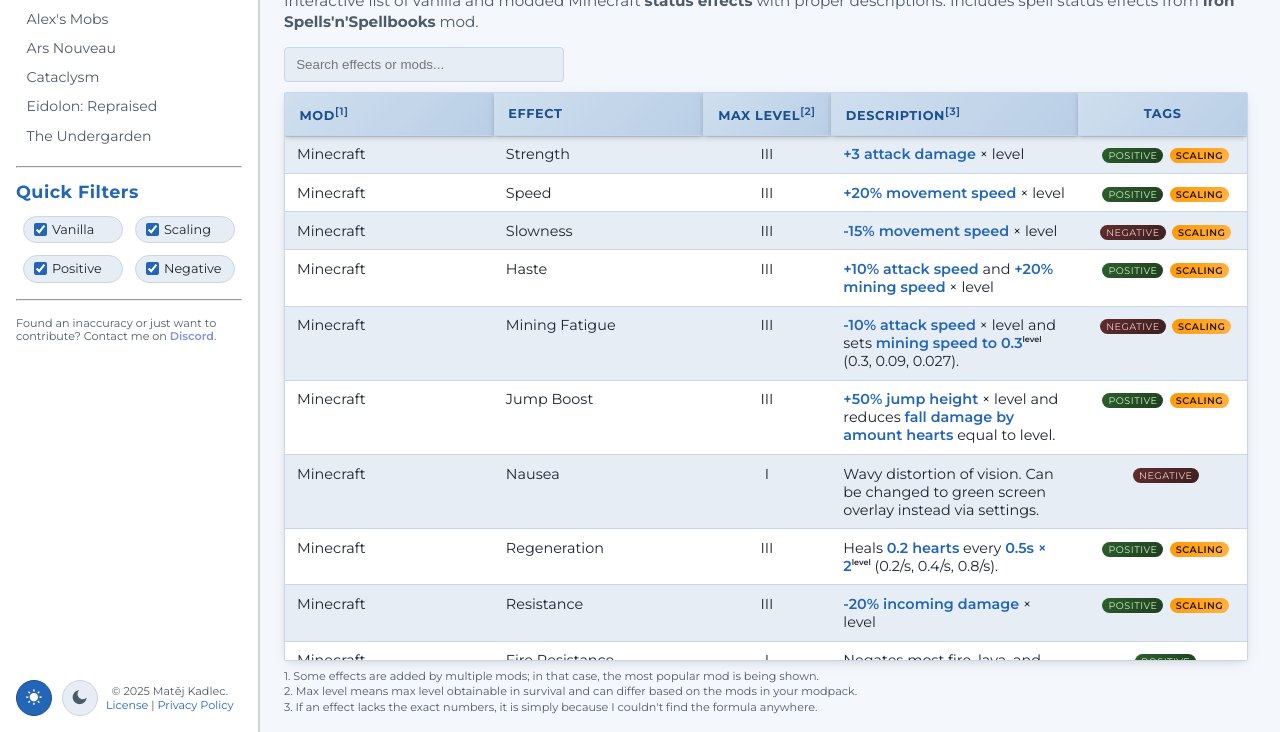
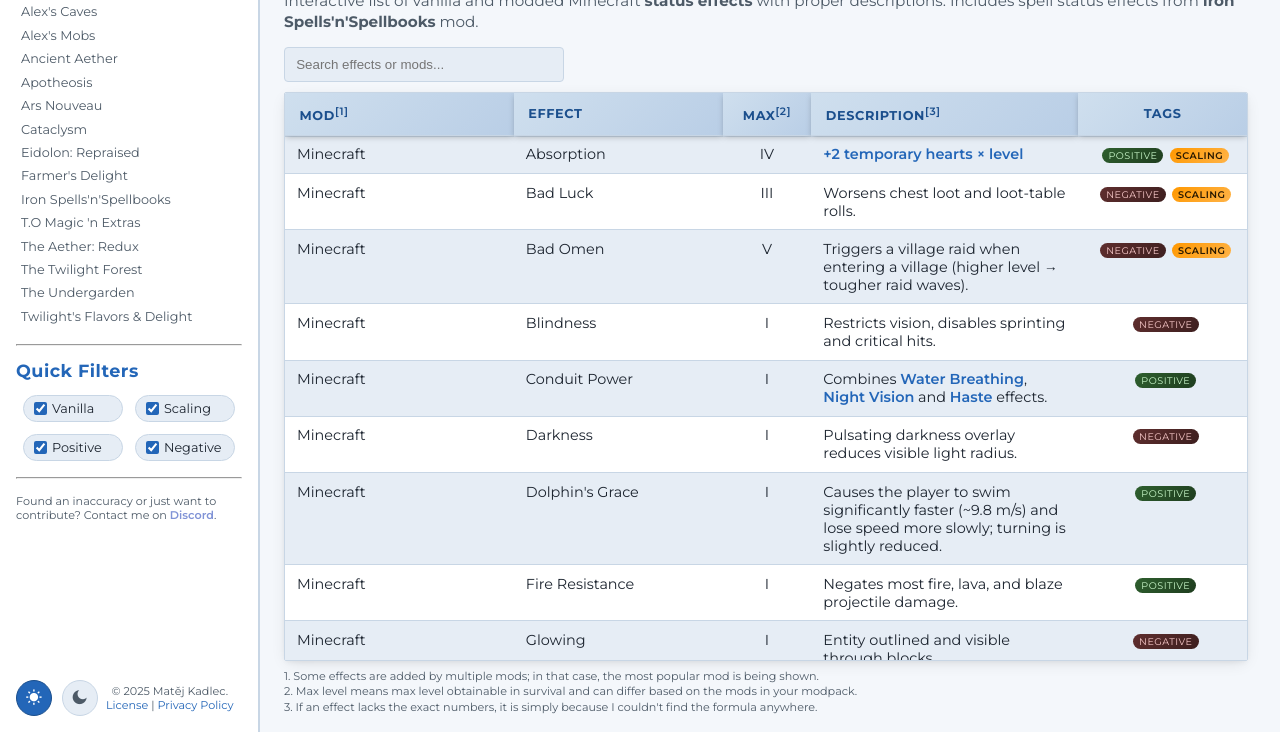
Before and after one commit to matejkadlec/minecraft-status-effects, a plain HTML site: page index.html in a window 1280 px wide. Shown: the part 68-800 px from the top of the page. Drawn offline with nearby package versions, Linux system fonts and the light colour scheme.

Commit message:
Added new mods with a few effects, deploy and instructions files.

```diff
--- a/css/navigation.css
+++ b/css/navigation.css
@@ -22,7 +22,7 @@ aside#nav {
 #nav h1:nth-of-type(1) {
   margin-bottom: 0.5rem;
 }
-#nav h1:nth-of-type(2) {
+#nav h1:not(:first-of-type) {
   margin-top: 0.85rem;
 }
 #nav .quick-filters {
@@ -72,19 +72,15 @@ aside#nav {
 }
 #mod-nav li a {
   display: block;
-  padding: 0.35rem 0.6rem 0.4rem;
+  padding: 0.25rem;
   text-decoration: none;
   color: var(--text-dim);
   border: 1px solid transparent;
   border-radius: 6px;
-  font-size: 0.88rem;
+  font-size: 0.8rem;
   line-height: 1.05;
   position: relative;
   transition: 0.3s;
-}
-#mod-nav li:last-child a {
-  padding-top: 0.45rem;
-  padding-bottom: 0.3rem;
 }
 #mod-nav li a:focus-visible {
   outline: 2px solid var(--header);
@@ -99,7 +95,7 @@ aside#nav {
 /* Loading placeholder inside nav */
 .nav-loading {
   width: 226px;
-  height: 188.59px;
+  height: 367.33px;
   display: flex;
   align-items: center;
   justify-content: center;
--- a/css/table.css
+++ b/css/table.css
@@ -147,9 +147,9 @@
 #effects-table thead th:nth-child(1),
 #effects-table tbody td:nth-child(1) {
   box-sizing: content-box;
-  min-width: 180px;
-  max-width: 180px;
-  width: 180px;
+  min-width: 200px;
+  max-width: 200px;
+  width: 200px;
   overflow: hidden;
 }
 #effects-table thead th:nth-child(2),
@@ -163,9 +163,9 @@
 #effects-table thead th:nth-child(3),
 #effects-table tbody td:nth-child(3) {
   box-sizing: content-box;
-  min-width: 100px;
-  max-width: 100px;
-  width: 100px;
+  min-width: 60px;
+  max-width: 60px;
+  width: 60px;
   overflow: hidden;
   text-align: center;
 }
--- a/data/effects.json
+++ b/data/effects.json
@@ -3,84 +3,66 @@
   "effects": [
     {
       "mod": "Minecraft",
-      "id": "minecraft-strength",
-      "effect": "Strength",
-      "maxLevel": "III",
+      "id": "minecraft-absorption",
+      "effect": "Absorption",
+      "maxLevel": "IV",
       "type": "positive",
       "tags": ["positive", "scaling"],
-      "description": "<b>+3 attack damage</b> × level"
+      "description": "<b>+2 temporary hearts × level</b>"
     },
     {
       "mod": "Minecraft",
-      "id": "minecraft-speed",
-      "effect": "Speed",
+      "id": "minecraft-bad-luck",
+      "effect": "Bad Luck",
       "maxLevel": "III",
-      "type": "positive",
-      "tags": ["positive", "scaling"],
-      "description": "<b>+20% movement speed</b> × level"
+      "type": "negative",
+      "tags": ["negative", "scaling"],
+      "description": "Worsens chest loot and loot-table rolls."
     },
     {
       "mod": "Minecraft",
-      "id": "minecraft-slowness",
-      "effect": "Slowness",
-      "maxLevel": "III",
+      "id": "minecraft-bad-omen",
+      "effect": "Bad Omen",
+      "maxLevel": "V",
       "type": "negative",
       "tags": ["negative", "scaling"],
-      "description": "<b>-15% movement speed</b> × level"
+      "description": "Triggers a village raid when entering a village (higher level → tougher raid waves)."
     },
     {
       "mod": "Minecraft",
-      "id": "minecraft-haste",
-      "effect": "Haste",
-      "maxLevel": "III",
-      "type": "positive",
-      "tags": ["positive", "scaling"],
-      "description": "<b>+10% attack speed</b> and <b>+20% mining speed</b> × level"
+      "id": "minecraft-blindness",
+      "effect": "Blindness",
+      "maxLevel": "I",
+      "type": "negative",
+      "tags": ["negative"],
+      "description": "Restricts vision, disables sprinting and critical hits."
     },
     {
       "mod": "Minecraft",
-      "id": "minecraft-mining-fatigue",
-      "effect": "Mining Fatigue",
-      "maxLevel": "III",
-      "type": "negative",
-      "tags": ["negative", "scaling"],
-      "description": "<b>-10% attack speed</b> × level and sets <b>mining speed to 0.3</b>^level (0.3, 0.09, 0.027)."
+      "id": "minecraft-conduit-power",
+      "effect": "Conduit Power",
+      "maxLevel": "I",
+      "type": "positive",
+      "tags": ["positive"],
+      "description": "Combines <b>Water Breathing</b>, <b>Night Vision</b> and <b>Haste</b> effects."
     },
     {
       "mod": "Minecraft",
-      "id": "minecraft-jump-boost",
-      "effect": "Jump Boost",
-      "maxLevel": "III",
-      "type": "positive",
-      "tags": ["positive", "scaling"],
-      "description": "<b>+50% jump height</b> × level and reduces <b>fall damage by amount hearts</b> equal to level."
+      "id": "minecraft-darkness",
+      "effect": "Darkness",
+      "maxLevel": "I",
+      "type": "negative",
+      "tags": ["negative"],
+      "description": "Pulsating darkness overlay reduces visible light radius."
     },
     {
       "mod": "Minecraft",
-      "id": "minecraft-nausea",
-      "effect": "Nausea",
+      "id": "minecraft-dolphins-grace",
+      "effect": "Dolphin's Grace",
       "maxLevel": "I",
-      "type": "negative",
-      "tags": ["negative"],
-      "description": "Wavy distortion of vision. Can be changed to green screen overlay instead via settings."
-    },
-    {
-      "mod": "Minecraft",
-      "id": "minecraft-regeneration",
-      "effect": "Regeneration",
-      "maxLevel": "III",
       "type": "positive",
-      "tags": ["positive", "scaling"],
-      "description": "Heals <b>0.2 hearts</b> every <b>0.5s × 2</b>^level (0.2/s, 0.4/s, 0.8/s)."
-    },
-    {
-      "mod": "Minecraft",
-      "id": "minecraft-resistance",
-      "effect": "Resistance",
-      "maxLevel": "III",
-      "type": "positive",
-      "tags": ["positive", "scaling"],
-      "description": "<b>-20% incoming damage</b> × level"
+      "tags": ["positive"],
+      "description": "Causes the player to swim significantly faster (~9.8 m/s) and lose speed more slowly; turning is slightly reduced."
     },
     {
       "mod": "Minecraft",
@@ -93,12 +75,39 @@
     },
     {
       "mod": "Minecraft",
-      "id": "minecraft-water-breathing",
-      "effect": "Water Breathing",
+      "id": "minecraft-glowing",
+      "effect": "Glowing",
       "maxLevel": "I",
+      "type": "negative",
+      "tags": ["negative"],
+      "description": "Entity outlined and visible through blocks."
+    },
+    {
+      "mod": "Minecraft",
+      "id": "minecraft-haste",
+      "effect": "Haste",
+      "maxLevel": "III",
       "type": "positive",
-      "tags": ["positive"],
-      "description": "Prevents air loss underwater."
+      "tags": ["positive", "scaling"],
+      "description": "<b>+10% attack speed</b> and <b>+20% mining speed × level</b>"
+    },
+    {
+      "mod": "Minecraft",
+      "id": "minecraft-hero-of-the-village",
+      "effect": "Hero of the Village",
+      "maxLevel": "V",
+      "type": "positive",
+      "tags": ["positive", "scaling"],
+      "description": "Villagers discount trades and give gifts (higher level → bigger discounts and more gifts)."
+    },
+    {
+      "mod": "Minecraft",
+      "id": "minecraft-hunger",
+      "effect": "Hunger",
+      "maxLevel": "III",
+      "type": "negative",
+      "tags": ["negative", "scaling"],
+      "description": "Increases exhaustion rate (higher level → faster food depletion)."
     },
     {
       "mod": "Minecraft",
@@ -111,75 +120,12 @@
     },
     {
       "mod": "Minecraft",
-      "id": "minecraft-blindness",
-      "effect": "Blindness",
-      "maxLevel": "I",
-      "type": "negative",
-      "tags": ["negative"],
-      "description": "Restricts vision, disables sprinting and critical hits."
-    },
-    {
-      "mod": "Minecraft",
-      "id": "minecraft-night-vision",
-      "effect": "Night Vision",
-      "maxLevel": "I",
-      "type": "positive",
-      "tags": ["positive"],
-      "description": "Brightens dark areas and underwater vision."
-    },
-    {
-      "mod": "Minecraft",
-      "id": "minecraft-hunger",
-      "effect": "Hunger",
+      "id": "minecraft-jump-boost",
+      "effect": "Jump Boost",
       "maxLevel": "III",
-      "type": "negative",
-      "tags": ["negative", "scaling"],
-      "description": "Increases exhaustion rate (higher level → faster food depletion)."
-    },
-    {
-      "mod": "Minecraft",
-      "id": "minecraft-weakness",
-      "effect": "Weakness",
-      "maxLevel": "III",
-      "type": "negative",
-      "tags": ["negative", "scaling"],
-      "description": "<b>-4 attack damage</b> × level"
-    },
-    {
-      "mod": "Minecraft",
-      "id": "minecraft-poison",
-      "effect": "Poison",
-      "maxLevel": "II",
-      "type": "negative",
-      "tags": ["negative", "scaling"],
-      "description": "Damages over time leaving entity alive at half a heart (higher level → faster ticks)."
-    },
-    {
-      "mod": "Minecraft",
-      "id": "minecraft-wither",
-      "effect": "Wither",
-      "maxLevel": "II",
-      "type": "negative",
-      "tags": ["negative", "scaling"],
-      "description": "Damages over time and darkens hearts (higher level → faster ticks and more damage)."
-    },
-    {
-      "mod": "Minecraft",
-      "id": "minecraft-absorption",
-      "effect": "Absorption",
-      "maxLevel": "IV",
       "type": "positive",
       "tags": ["positive", "scaling"],
-      "description": "<b>+2 temporary hearts</b> × level"
-    },
-    {
-      "mod": "Minecraft",
-      "id": "minecraft-glowing",
-      "effect": "Glowing",
-      "maxLevel": "I",
-      "type": "negative",
-      "tags": ["negative"],
-      "description": "Entity outlined and visible through blocks."
+      "description": "<b>+50% jump height × level</b> and reduces <b>fall damage by level hearts</b>."
     },
     {
       "mod": "Minecraft",
@@ -201,12 +147,57 @@
     },
     {
       "mod": "Minecraft",
-      "id": "minecraft-bad-luck",
-      "effect": "Bad Luck",
+      "id": "minecraft-mining-fatigue",
+      "effect": "Mining Fatigue",
       "maxLevel": "III",
       "type": "negative",
       "tags": ["negative", "scaling"],
-      "description": "Worsens chest loot and loot-table rolls."
+      "description": "<b>-10% attack speed × level</b> and sets <b>mining speed to 0.3^level</b> (0.3 / 0.09 / 0.027)."
+    },
+    {
+      "mod": "Minecraft",
+      "id": "minecraft-nausea",
+      "effect": "Nausea",
+      "maxLevel": "I",
+      "type": "negative",
+      "tags": ["negative"],
+      "description": "Wavy distortion of vision. Can be changed to green screen overlay instead via settings."
+    },
+    {
+      "mod": "Minecraft",
+      "id": "minecraft-night-vision",
+      "effect": "Night Vision",
+      "maxLevel": "I",
+      "type": "positive",
+      "tags": ["positive"],
+      "description": "Brightens dark areas and underwater vision."
+    },
+    {
+      "mod": "Minecraft",
+      "id": "minecraft-poison",
+      "effect": "Poison",
+      "maxLevel": "II",
+      "type": "negative",
+      "tags": ["negative", "scaling"],
+      "description": "Damages over time leaving entity alive at half a heart (higher level → faster ticks)."
+    },
+    {
+      "mod": "Minecraft",
+      "id": "minecraft-regeneration",
+      "effect": "Regeneration",
+      "maxLevel": "III",
+      "type": "positive",
+      "tags": ["positive", "scaling"],
+      "description": "Heals <b>0.2 hearts</b> every <b>0.5 × 2^level</b> seconds (0.2 / 0.4 / 0.8)."
+    },
+    {
+      "mod": "Minecraft",
+      "id": "minecraft-resistance",
+      "effect": "Resistance",
+      "maxLevel": "III",
+      "type": "positive",
+      "tags": ["positive", "scaling"],
+      "description": "<b>-20% incoming damage × level</b>"
     },
     {
       "mod": "Minecraft",
@@ -219,50 +210,68 @@
     },
     {
       "mod": "Minecraft",
-      "id": "minecraft-conduit-power",
-      "effect": "Conduit Power",
+      "id": "minecraft-slowness",
+      "effect": "Slowness",
+      "maxLevel": "III",
+      "type": "negative",
+      "tags": ["negative", "scaling"],
+      "description": "<b>-15% movement speed × level</b>"
+    },
+    {
+      "mod": "Minecraft",
+      "id": "minecraft-speed",
+      "effect": "Speed",
+      "maxLevel": "III",
+      "type": "positive",
+      "tags": ["positive", "scaling"],
+      "description": "<b>+20% movement speed × level</b>"
+    },
+    {
+      "mod": "Minecraft",
+      "id": "minecraft-strength",
+      "effect": "Strength",
+      "maxLevel": "III",
+      "type": "positive",
+      "tags": ["positive", "scaling"],
+      "description": "<b>+3 attack damage × level</b>"
+    },
+    {
+      "mod": "Minecraft",
+      "id": "minecraft-water-breathing",
+      "effect": "Water Breathing",
       "maxLevel": "I",
       "type": "positive",
       "tags": ["positive"],
-      "description": "Combines Water Breathing, Night Vision and Haste (underwater) effects."
+      "description": "Prevents air loss underwater."
     },
     {
       "mod": "Minecraft",
-      "id": "minecraft-dolphins-grace",
-      "effect": "Dolphin's Grace",
-      "maxLevel": "I",
-      "type": "positive",
-      "tags": ["positive"],
-      "description": "Greatly boosts swim speed."
+      "id": "minecraft-weakness",
+      "effect": "Weakness",
+      "maxLevel": "III",
+      "type": "negative",
+      "tags": ["negative", "scaling"],
+      "description": "<b>-4 attack damage × level</b>"
     },
     {
       "mod": "Minecraft",
-      "id": "minecraft-bad-omen",
-      "effect": "Bad Omen",
-      "maxLevel": "V",
+      "id": "minecraft-wither",
+      "effect": "Wither",
+      "maxLevel": "II",
       "type": "negative",
       "tags": ["negative", "scaling"],
-      "description": "Triggers a village raid when entering a village (higher level → tougher raid waves)."
-    },
-    {
-      "mod": "Minecraft",
-      "id": "minecraft-hero-of-the-village",
-      "effect": "Hero of the Village",
-      "maxLevel": "V",
-      "type": "positive",
-      "tags": ["positive", "scaling"],
-      "description": "Villagers discount trades and give gifts (higher level → bigger discounts and more gifts)."
-    },
-    {
-      "mod": "Minecraft",
-      "id": "minecraft-darkness",
-      "effect": "Darkness",
-      "maxLevel": "I",
-      "type": "negative",
-      "tags": ["negative"],
-      "description": "Pulsating darkness overlay reduces visible light radius."
+      "description": "Damages over time and darkens hearts (higher level → faster ticks and more damage)."
     },
 
+    {
+      "mod": "Alex's Caves",
+      "id": "alexs-caves-irradiated",
+      "effect": "Irradiated",
+      "maxLevel": "IV",
+      "type": "negative",
+      "tags": ["negative", "scaling"],
+      "description": "Prevents natural regeneration. Level II+ additionally deals periodic damage (higher level → more damage)."
+    },
     {
       "mod": "Alex's Mobs",
       "id": "alexs-mobs-bug-pheromones",
@@ -283,12 +292,21 @@
     },
     {
       "mod": "Alex's Mobs",
+      "id": "alexs-mobs-exsanguination",
+      "effect": "Exsanguination",
+      "maxLevel": "II",
+      "type": "negative",
+      "tags": ["negative", "scaling"],
+      "description": "Bleeding damage over time (higher level → faster ticks)."
+    },
+    {
+      "mod": "Alex's Mobs",
       "id": "alexs-mobs-knockback-resistance",
       "effect": "Knockback Resistance",
       "maxLevel": "II",
       "type": "positive",
       "tags": ["positive", "scaling"],
-      "description": "Grants 50% × level knockback resistance."
+      "description": "Grants <b>50% × level</b> knockback resistance."
     },
     {
       "mod": "Alex's Mobs",
@@ -319,22 +337,57 @@
     },
     {
       "mod": "Alex's Mobs",
-      "id": "alexs-mobs-exsanguination",
-      "effect": "Exsanguination",
+      "id": "alexs-mobs-tigers-blessing",
+      "effect": "Tiger's Blessing",
+      "maxLevel": "I",
+      "type": "positive",
+      "tags": ["positive"],
+      "description": "Tigers become friendly, assist the player in combat, and are breedable; ends early if the player attacks a tiger."
+    },
+    {
+      "mod": "Ancient Aether",
+      "id": "ancient-aether-divine-protection",
+      "effect": "Divine Protection",
+      "maxLevel": "I",
+      "type": "positive",
+      "tags": ["positive"],
+      "description": "Grants <b>+3 armor toughness</b>. Gained when using Divine tools on effective blocks; time stacks up to 15 min."
+    },
+    {
+      "mod": "Ancient Aether",
+      "id": "ancient-aether-natures-boost",
+      "effect": "Nature's Boost",
+      "maxLevel": "I",
+      "type": "positive",
+      "tags": ["positive"],
+      "description": "Applies bonemeal effect to blocks beneath the player periodically."
+    },
+    {
+      "mod": "Apotheosis",
+      "id": "apotheosis-ancient-knowledge",
+      "effect": "Ancient Knowledge",
+      "maxLevel": "II",
+      "type": "positive",
+      "tags": ["positive", "scaling"],
+      "description": "Increases experience gained from kills and mining by <b>4^level</b> (4× / 16×)."
+    },
+    {
+      "mod": "Apotheosis",
+      "id": "apotheosis-bad-voodoo",
+      "effect": "Bad Voodoo",
       "maxLevel": "II",
       "type": "negative",
       "tags": ["negative", "scaling"],
-      "description": "Bleeding damage over time (higher level → faster ticks)."
+      "description": "Deals <b>2 × level</b> magic damage per second."
     },
-
     {
-      "mod": "Ars Nouveau",
-      "id": "ars-nouveau-recovery",
-      "effect": "Recovery",
-      "maxLevel": "III",
+      "mod": "Apotheosis",
+      "id": "apotheosis-flying",
+      "effect": "Flying",
+      "maxLevel": "I",
       "type": "positive",
-      "tags": ["positive", "scaling"],
-      "description": "Amplifies all healing received."
+      "tags": ["positive"],
+      "description": "Grants creative-style flight for the duration."
     },
     {
       "mod": "Ars Nouveau",
@@ -343,7 +396,7 @@
       "maxLevel": "V",
       "type": "negative",
       "tags": ["negative", "scaling"],
-      "description": "Causes entity to explode after delay (higher level → ber explosion and shorter fuse)."
+      "description": "Causes entity to explode after delay (higher level → bigger explosion and shorter fuse)."
     },
     {
       "mod": "Ars Nouveau",
@@ -353,6 +406,15 @@
       "type": "negative",
       "tags": ["negative"],
       "description": "Immobilizes and applies slowing/frost effects."
+    },
+    {
+      "mod": "Ars Nouveau",
+      "id": "ars-nouveau-recovery",
+      "effect": "Recovery",
+      "maxLevel": "III",
+      "type": "positive",
+      "tags": ["positive", "scaling"],
+      "description": "Amplifies all healing received."
     },
     {
       "mod": "Ars Nouveau",
@@ -366,15 +428,6 @@
 
     {
       "mod": "Cataclysm",
-      "id": "cataclysm-blazing-brand",
-      "effect": "Blazing Brand",
-      "maxLevel": "III",
-      "type": "negative",
-      "tags": ["negative", "scaling"],
-      "description": "<b>-20% armor</b> and <b>armor toughness</b> × level."
-    },
-    {
-      "mod": "Cataclysm",
       "id": "cataclysm-abyssal-curse",
       "effect": "Abyssal Curse",
       "maxLevel": "III",
@@ -384,22 +437,31 @@
     },
     {
       "mod": "Cataclysm",
+      "id": "cataclysm-blazing-brand",
+      "effect": "Blazing Brand",
+      "maxLevel": "III",
+      "type": "negative",
+      "tags": ["negative", "scaling"],
+      "description": "<b>-20% armor</b> and <b>armor toughness × level</b>."
+    },
+    {
+      "mod": "Cataclysm",
       "id": "cataclysm-monstrous",
       "effect": "Monstrous",
       "maxLevel": "III",
       "type": "positive",
       "tags": ["positive", "scaling"],
-      "description": "<b>+3 armor</b> and <b>+1 armor toughness</b> × level. Also gains <b>Regeneration</b> equal to level."
+      "description": "<b>+3 armor</b> and <b>+1 armor toughness × level</b>. Also gains <b>Regeneration</b> equal to level."
     },
 
     {
       "mod": "Eidolon: Repraised",
-      "id": "eidolon-vulnerable",
-      "effect": "Vulnerable",
+      "id": "eidolon-anchored",
+      "effect": "Anchored",
       "maxLevel": "I",
-      "type": "negative",
-      "tags": ["negative"],
-      "description": "Increases damage taken."
+      "type": "positive",
+      "tags": ["positive"],
+      "description": "Prevents forced movement and knockback."
     },
     {
       "mod": "Eidolon: Repraised",
@@ -412,14 +474,59 @@
     },
     {
       "mod": "Eidolon: Repraised",
-      "id": "eidolon-anchored",
-      "effect": "Anchored",
+      "id": "eidolon-vulnerable",
+      "effect": "Vulnerable",
+      "maxLevel": "II",
+      "type": "negative",
+      "tags": ["negative", "scaling"],
+      "description": "Reduces armor by <b>25% × level</b>."
+    },
+
+    {
+      "mod": "Farmer's Delight",
+      "id": "farmers-delight-nourishment",
+      "effect": "Nourishment",
       "maxLevel": "I",
       "type": "positive",
       "tags": ["positive"],
-      "description": "Prevents forced movement and knockback."
+      "description": "Prevents hunger loss from exhausting actions."
     },
-
+    {
+      "mod": "Iron Spells'n'Spellbooks",
+      "id": "irons-spellbooks-angel-wings",
+      "effect": "Angel Wings",
+      "maxLevel": "I",
+      "type": "positive",
+      "tags": ["positive"],
+      "description": "Gain wings of holy energy, acting like an Elytra for the duration."
+    },
+    {
+      "mod": "T.O Magic 'n Extras",
+      "id": "to-magic-wet",
+      "effect": "Wet",
+      "maxLevel": "VI",
+      "type": "negative",
+      "tags": ["negative", "scaling"],
+      "description": "Reduces frost spell resistance by <b>2.5% × level</b> and lightning spell resistance by <b>5% × level</b>."
+    },
+    {
+      "mod": "The Aether: Redux",
+      "id": "aether-redux-inebriation",
+      "effect": "Inebriation",
+      "maxLevel": "I",
+      "type": "negative",
+      "tags": ["negative"],
+      "description": "Deals light periodic damage and causes random movement inputs."
+    },
+    {
+      "mod": "The Twilight Forest",
+      "id": "twilight-forest-frosted",
+      "effect": "Frosted",
+      "maxLevel": "III",
+      "type": "negative",
+      "tags": ["negative", "scaling"],
+      "description": "Slows movement and renders small ice chunks; higher levels intensify the slow."
+    },
     {
       "mod": "The Undergarden",
       "id": "the-undergarden-brittleness",
@@ -437,6 +544,15 @@
       "type": "negative",
       "tags": ["negative"],
       "description": "No description provided."
+    },
+    {
+      "mod": "Twilight's Flavors & Delight",
+      "id": "twilights-flavors-aurora-glowing",
+      "effect": "Aurora Glowing",
+      "maxLevel": "I",
+      "type": "positive",
+      "tags": ["positive"],
+      "description": "Applies a rainbow glowing outline to all entities in sight through walls."
     }
   ]
 }
--- a/index.html
+++ b/index.html
@@ -241,9 +241,7 @@
                   </th>
                   <th>Effect</th>
                   <th>
-                    Max Level<sup class="fn-ref" data-target="legend-2"
-                      >[2]</sup
-                    >
+                    Max<sup class="fn-ref" data-target="legend-2">[2]</sup>
                   </th>
                   <th>
                     Description<sup class="fn-ref" data-target="legend-3"
@@ -279,6 +277,7 @@
     <script src="js/filters.js"></script>
     <script src="js/theme.js"></script>
     <script src="js/navigation.js"></script>
+    <script src="js/links.js"></script>
     <script src="js/data.js"></script>
   </body>
 </html>
```
Also changed, not shown: data/links.json (added, +65 -0 lines), 2 other files.
